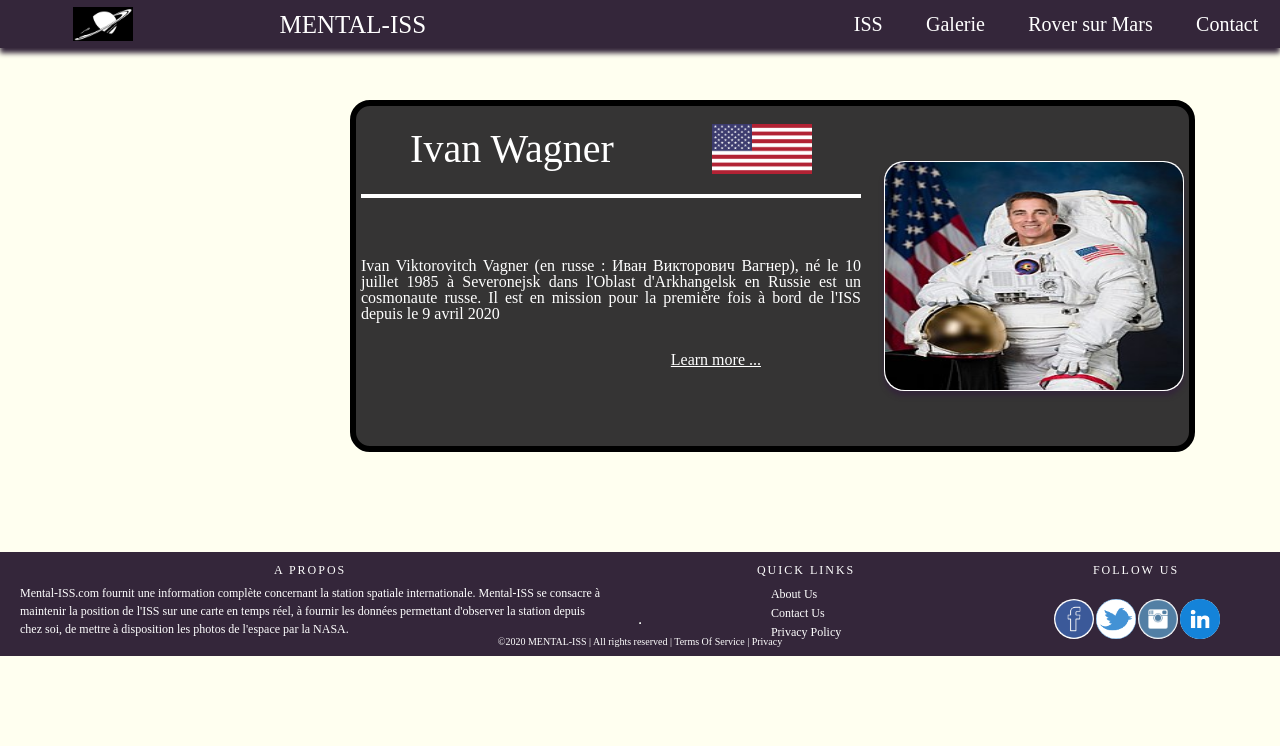
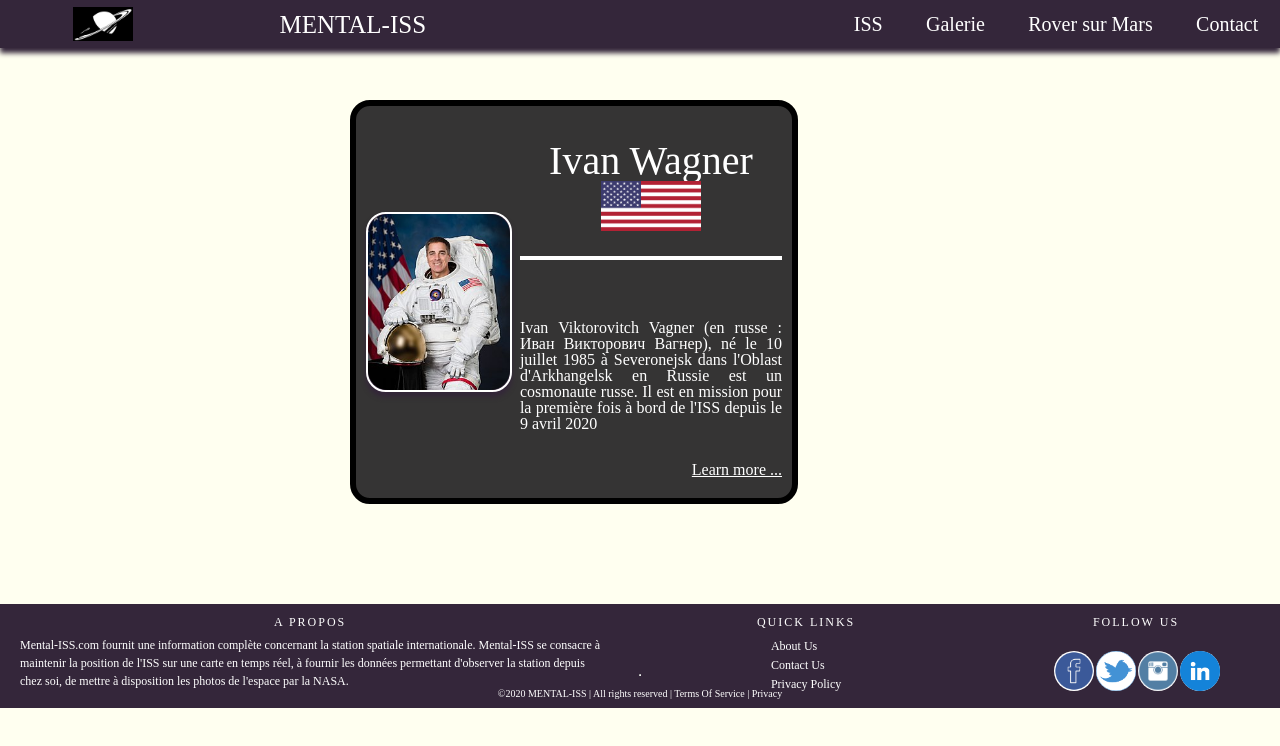
Before and after one commit to WildCodeSchool/lille-0920b-js-mentali-iss, a React (Create React App) app: page / in a window 1280 px wide. Shown: the top 746 px of the page. Built offline with nearby package versions, Linux system fonts and the light colour scheme.

Commit message:
optimisation des unites de mesure

```diff
--- a/src/components/CrewCards.css
+++ b/src/components/CrewCards.css
@@ -5,15 +5,15 @@
   }
   .Crewcards {
     display: flex;
-    flex-direction: row-reverse;
+    flex-direction: row;
     justify-content: space-between;
     align-items: center;
     position: relative;
-    width: 845px;
-    height: 352px;
+    width: 35vw;
+    height: auto;
     border-radius: 20px;
     margin: 100px 350px 100px 350px;
-    padding: 10px 5px 10px 5px;
+    padding: 10px 10px 10px 10px;
     border: solid 6px black;
     background-color: rgb(53, 52, 52);
   }
@@ -21,14 +21,14 @@
     display: flex;
     justify-content: center;
     position: relative;
-    width: 300px;
-    height: 230px;
-    background-color: white;
+    width: 35%;
+    height: auto;
     border-radius: 20px;
+    border: solid 2px white;
   }
    .Astrophoto {
-    width: 298px;
-    height: 228px;
+    width: 100%;
+    height: 100%;
     border-radius: 20px;
     filter: saturate(1);
   }
@@ -38,16 +38,20 @@
   .Crewsection {
     display: flex;
     flex-direction: column;
-    width: 500px;
-    height: 345px;
+    width: 63%;
+    height: auto;
     align-items: center;
   }
   .Astrotitle {
     display: flex;
-    width: 500px;
+    flex-wrap: wrap;
+    width: 95%;
+    height: auto;
     justify-content: space-around;
     align-items: center;
     margin-top: 20px;
+    padding: 5px 5px 5px 5px;
+
   }
   .Astroname {
     text-align: center;
@@ -59,19 +63,20 @@
     height: 50px;
   }
    .trait {
-    width: 500px;
+    width: 100%;
     margin-top: 20px;
     border: solid 2px white;
   }
   .description {
-    width: 500px;
+    width: 100%;
+    height: auto;
     text-align: justify;
     margin-top: 60px;
     margin-bottom: 20px;
     color: white;
   }
   .Learnmore {
-    width: 300px;
+    width: 100%;
     text-align: end;
     margin-top: 10px;
     margin-bottom: 10px;
```
